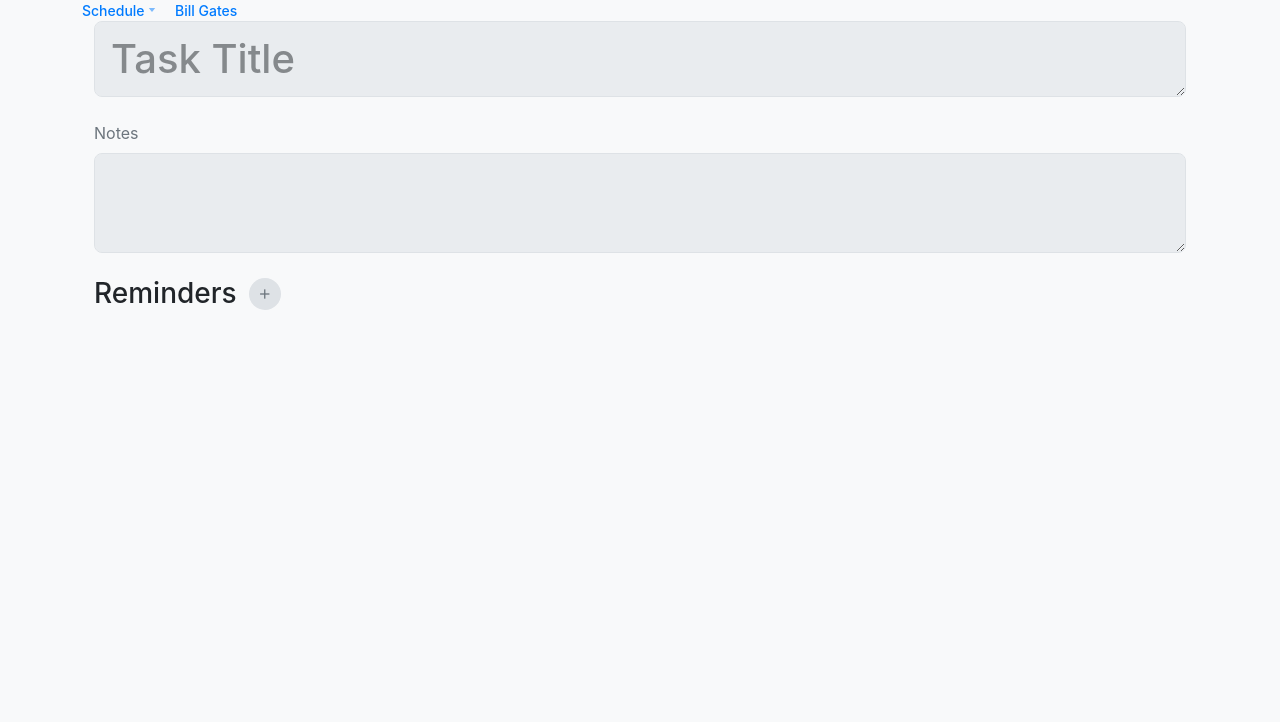
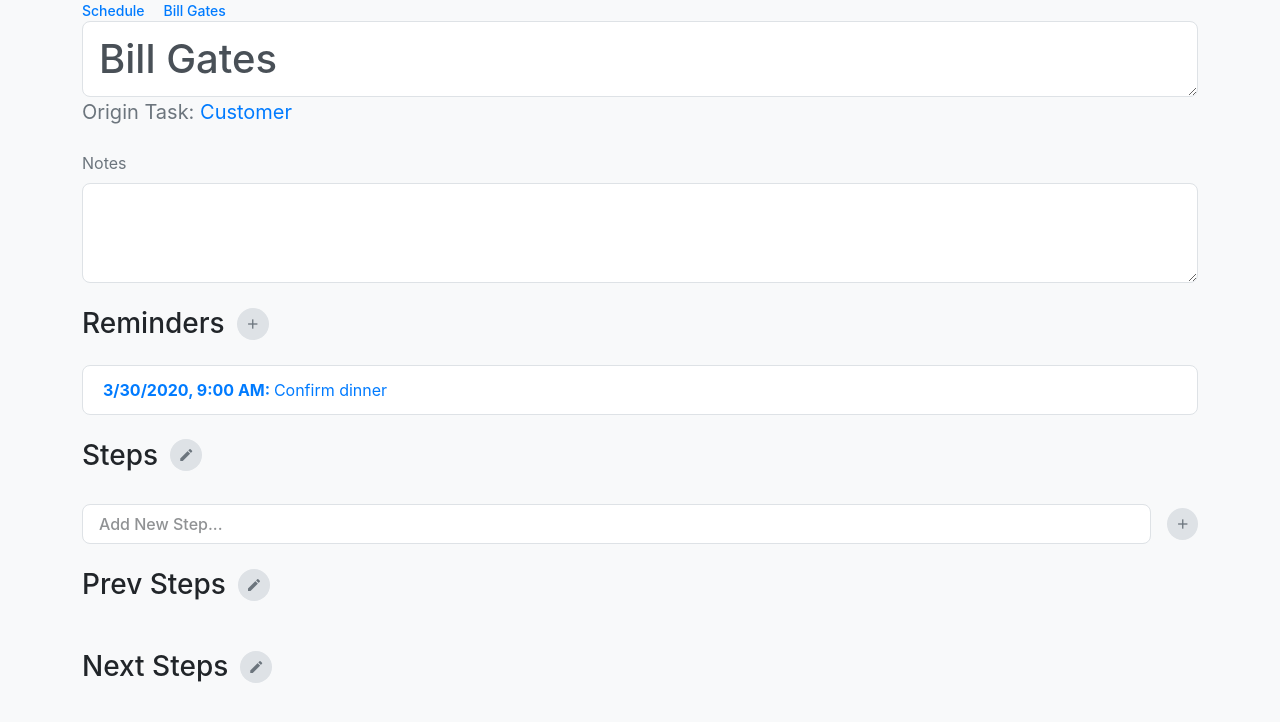
Before and after one commit to bizappkit/tasks, a React (Create React App) app: page /details/0AF2F9A5-9C1A-4F33-ACE6-89582B1E100C in a window 1280 px wide. Shown: the top 722 px of the page. Built offline with nearby package versions, Linux system fonts and the light colour scheme.

Commit message:
Finished routing refactoring

```diff
--- a/src/components/App.tsx
+++ b/src/components/App.tsx
@@ -1,17 +1,14 @@
 import React from 'react';
-import { BrowserRouter as Router } from 'react-router-dom';
-import { ContentRouting } from "./ContentRouting"
+import { ContentRouting } from "./pages"
 import '../assets/css/theme.css';
 
 class App extends React.Component {
 
 	render() {
 		return (
-			<Router>
-				<div className="layout layout-nav-top">
-					<ContentRouting />
-				</div>
-			</Router>
+			<div className="layout layout-nav-top">
+				<ContentRouting />
+			</div>
 		)
 	}
 }
--- a/src/components/ContentRouting.tsx
+++ /dev/null
@@ -1,102 +0,0 @@
-import React from "react"
-import { useLocation, matchPath, Link, Route } from "react-router-dom"
-import { TaskRef, Task } from "../model/task"
-import { TaskListFilterMode } from "./pages/TaskList"
-import { useSelector } from "react-redux"
-import { RootState } from "../store"
-import { Map } from "immutable"
-import { Breadcrumb, Container } from "react-bootstrap"
-import { SchedulePage } from "./pages/SchedulePage"
-import TaskPage from "./pages/TaskPage"
-
-export function ContentRouting() {
-
-    const tasks = useSelector((state: RootState) => state.tasks.idToTask)
-    const location = useLocation()
-
-    const segments = tasks ? getSegments(tasks, location.pathname) : undefined
-    const lastSegment = (segments && segments.length > 0 && segments[segments.length - 1]) || undefined;
-
-    return (
-        <Container>
-            <Route path="/">
-                <Breadcrumb>
-                    <Breadcrumb.Item>
-                        <div className="dropdown-toggle"><Link to="/"></Link>Schedule</div>
-                    </Breadcrumb.Item>
-
-                    {segments?.map(s => (
-                        <Breadcrumb.Item href={s.url}><Link to={s.url}>{s.title}</Link></Breadcrumb.Item>
-                    ))}
-                </Breadcrumb>
-
-                {(lastSegment === undefined || lastSegment.params.taskId === undefined) &&
-                    <SchedulePage />
-                }
-
-                {/*Task List*/}
-
-                {lastSegment && lastSegment.params.taskId &&
-                    <TaskPage />
-                }
-            </Route>
-        </Container>
-    )
-}
-
-const ROUTS = [
-    "/schedule",
-    "/tasks/:filterMode/:taskId",
-    "/details/:taskId"
-]
-
-type Params = {
-    filterMode: TaskListFilterMode
-    taskId: string
-} | {
-    taskId: string
-}
-
-function getRouteTitle(params: Params, tasks: Map<TaskRef, Task>): string {
-
-    const task = tasks.get(params.taskId)
-
-    if ("filterMode" in params) {
-        switch (params.filterMode) {
-            case "stepsOf":
-                return "Steps of " + task?.title
-            case "nextStepsOf":
-                return "Next Steps of " + task?.title
-            case "prevStepsOf":
-                return "Prev Steps of " + task?.title
-        }
-    }
-
-    return task?.title || ""
-}
-
-interface PathSegment {
-    title: string
-    url: string
-    params: Params
-}
-
-function getSegments(tasks: Map<TaskRef, Task>, url: string): PathSegment[] {
-    const segments = [] as PathSegment[]
-    fillSegmentsRecursive(tasks, url, segments)
-    return segments;
-}
-
-function fillSegmentsRecursive(tasks: Map<TaskRef, Task>, url: string, segments: PathSegment[]): void {
-
-    const match = matchPath<Params>(url, ROUTS)
-
-    if (match === null)
-        return
-
-    segments.push({ params: match.params, url: match.url, title: getRouteTitle(match.params, tasks) })
-
-    const subUrl = url.substring(match.url.length)
-
-    fillSegmentsRecursive(tasks, subUrl, segments)
-}
--- a/src/components/pages/TaskList.tsx
+++ b/src/components/pages/TaskList.tsx
@@ -1,6 +1,6 @@
 import { TaskRef } from "../../model/task";
 
-export type TaskListFilterMode = "stepsOf" | "nextStepsOf" | "prevStepsOf"
+export type TaskListFilterMode = "subSteps" | "nextSteps" | "prevSteps"
 
 export type TaskListFilter = {
     filter: TaskListFilterMode
--- a/src/components/pages/TaskPage.tsx
+++ b/src/components/pages/TaskPage.tsx
@@ -1,26 +1,21 @@
 import React from 'react';
-import { connect } from 'react-redux';
-import { Container } from 'react-bootstrap';
 import { TaskEdit } from '../cards/TaskEdit';
-import { useParams, useRouteMatch } from 'react-router-dom';
+import { useParams } from 'react-router-dom';
 import { getTaskListLink } from "./TaskList";
 
 export function getTaskLink(id: string): string {
-	return "details/" + id + "/"
+	return "/details/" + id
 }
 
-const getStepsLink = (id: string) => getTaskListLink({ filter: "stepsOf", taskId: id })
-const getPrevStepsLink = (id: string) => getTaskListLink({ filter: "prevStepsOf", taskId: id })
-const getNextStepsLink = (id: string) => getTaskListLink({ filter: "nextStepsOf", taskId: id })
+const getStepsLink = (id: string) => getTaskListLink({ filter: "subSteps", taskId: id })
+const getPrevStepsLink = (id: string) => getTaskListLink({ filter: "prevSteps", taskId: id })
+const getNextStepsLink = (id: string) => getTaskListLink({ filter: "nextSteps", taskId: id })
 
-function TaskPage() {
-
-	useRouteMatch({})
+export function TaskPage() {
 
 	const { taskId } = useParams()
 
 	return (
-		<Container>
 		<TaskEdit
 			taskId={taskId}
 			getTaskLink={getTaskLink}
@@ -28,8 +23,5 @@
 			getPrevStepsLink={getPrevStepsLink}
 			getNextStepsLink={getNextStepsLink}
 		/>
-		</Container>
 	)
 }
-
-export default connect()(TaskPage)
--- /dev/null
+++ b/src/components/pages/index.tsx
@@ -0,0 +1,114 @@
+import React from "react"
+import { BrowserRouter as Router, Link, Route, useRouteMatch, Switch, Redirect } from "react-router-dom"
+import { TaskRef, Task } from "../../model/task"
+import { TaskListFilterMode } from "./TaskList"
+import { useSelector } from "react-redux"
+import { RootState } from "../../store"
+import { Map } from "immutable"
+import { Container } from "react-bootstrap"
+import { SchedulePage } from "./TaskSchedule"
+import { TaskPage } from "./TaskPage"
+
+
+export function ContentRouting() {
+
+    return (
+        <Router>
+            <ContentRoutingInContext/>
+        </Router>
+    )
+}
+
+function ContentRoutingInContext() {
+
+    const match = useRouteMatch<Params>(Routs)
+    const tasks = useSelector((state: RootState) => state.tasks.idToTask)
+    const params = match?.params;
+    const currentTask = (params?.taskId && tasks?.get(params.taskId)) || undefined
+
+    return (
+        <Container>
+            <nav>
+                <ol className="breadcrumb">
+                    <li className="breadcrumb-item">
+                        <Link to="/schedule">Schedule</Link>
+                    </li>
+
+                    {currentTask &&
+                        <li className="breadcrumb-item">
+                            <Link to={getTaskLink(params?.taskId)}>{currentTask.title}</Link>
+                        </li>
+                    }
+
+                    {params && ("filterMode" in params) &&
+                        <li className="breadcrumb-item active">
+                            {getTaskListTitle(params, tasks)}
+                        </li>
+                    }
+                </ol>
+            </nav>
+
+            <Switch>
+                <Route path={TaskDetailsRoute}>
+                    <TaskPage />
+                </Route>
+                <Route path={ScheduleRoute}>
+                    <SchedulePage />
+                </Route>
+                <Route path="/">
+                    <Redirect to={ScheduleRoute}/>
+                </Route>
+            </Switch>
+
+        </Container>
+    )
+}
+
+const ScheduleRoute = "/schedule"
+
+
+const TaskDetailsRoute = "/details/:taskId"
+
+export function getTaskLink(taskId?: string): string {
+	return TaskDetailsRoute.replace(":taskId", (taskId || ""))
+}
+
+const RelatedTaskListRoute = "/details/:taskId/:filterMode"
+
+const Routs = [
+    ScheduleRoute,
+    TaskDetailsRoute,
+    RelatedTaskListRoute
+]
+
+type Params = TaskDetailsParams | RelatedTaskParams
+
+type RelatedTaskParams = {
+    filterMode: TaskListFilterMode
+    taskId: string
+}
+
+type TaskDetailsParams = {
+    taskId: string
+}
+
+function getTaskListTitle(params?: Params, tasks?: Map<TaskRef, Task>): string | undefined {
+
+    if(!params || !tasks)
+        return undefined
+
+    const task = tasks.get(params.taskId)
+
+    if ("filterMode" in params) {
+        switch (params.filterMode) {
+            case "subSteps":
+                return "Steps of " + task?.title
+            case "nextSteps":
+                return "Next Steps of " + task?.title
+            case "prevSteps":
+                return "Prev Steps of " + task?.title
+        }
+    }
+
+    return undefined
+}
```
Also changed, not shown: src/components/pages/TaskSchedule.tsx (renamed from src/components/pages/SchedulePage.tsx). Lines whose indentation alone changed are shown as unchanged.
